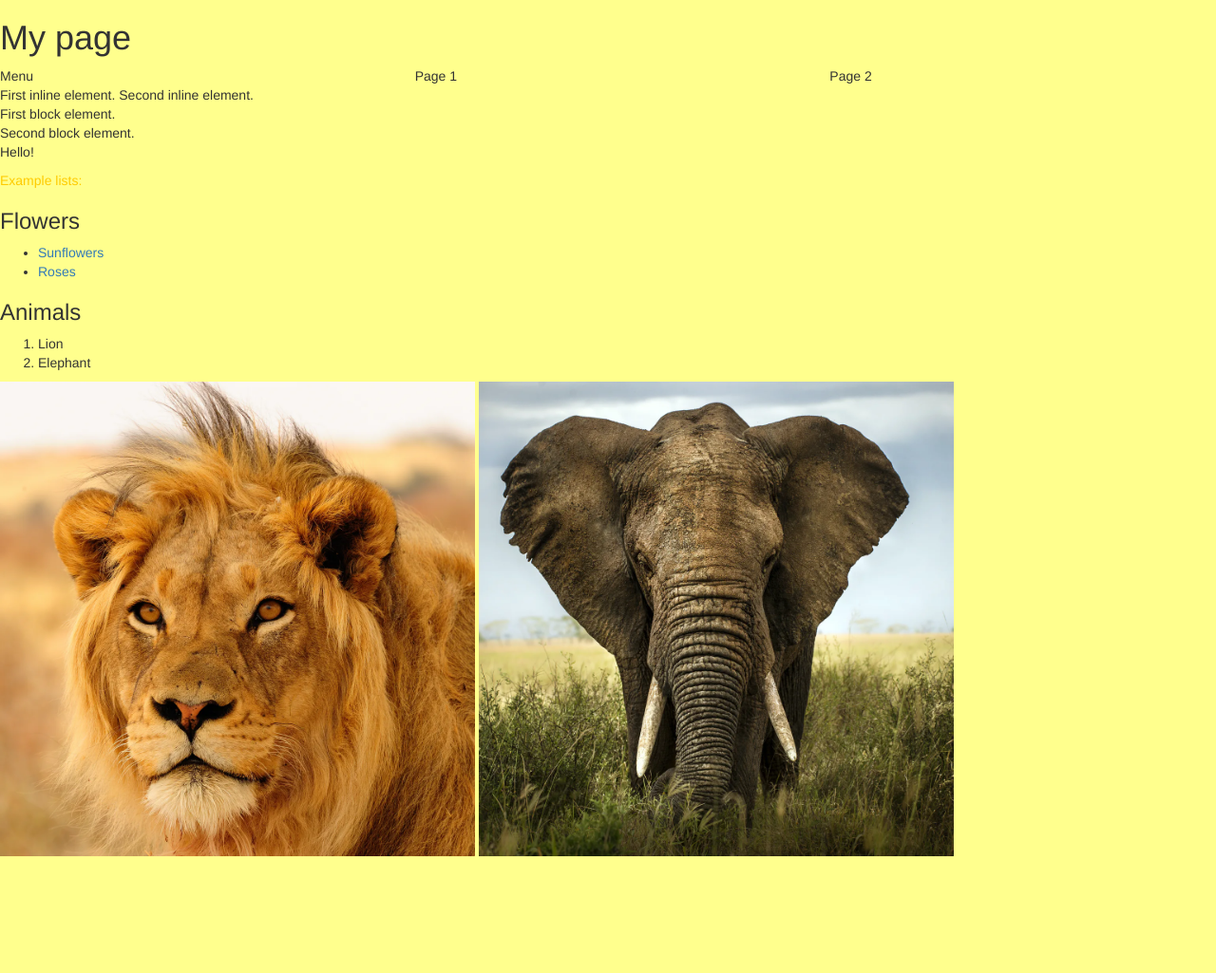
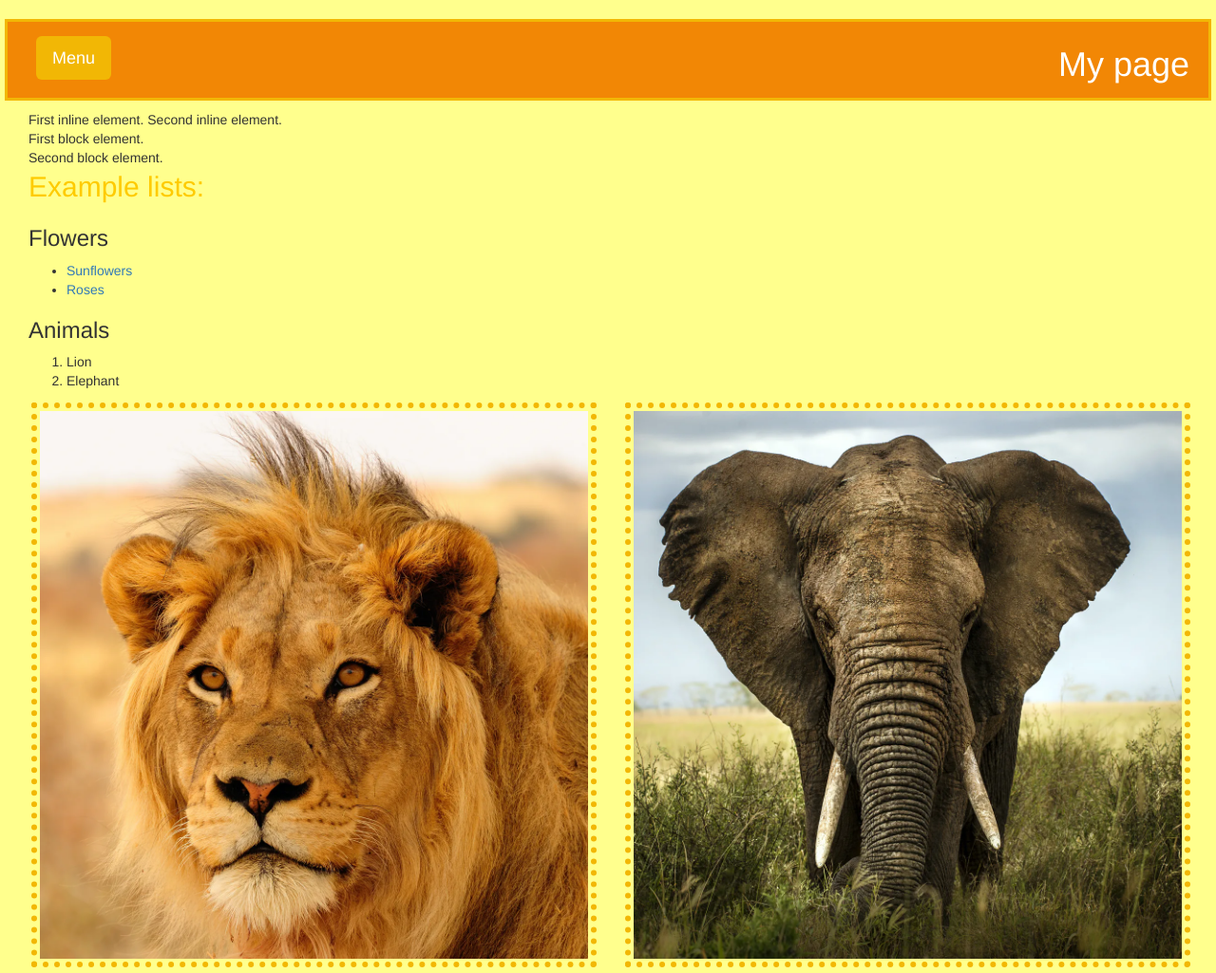
Before and after one commit to nataliapiekos/aplikacje_int, a plain HTML site: page index.html in a window 1280 px wide. Shown: the whole page at 95% size. Before the commit the page ends 902 px from the top, so only its background shows below. Drawn offline with nearby package versions, Linux system fonts and the light colour scheme.

Commit message:
Style update

```diff
--- a/index.html
+++ b/index.html
@@ -3,38 +3,35 @@
 <head>
 	<meta charset="utf-8">
 	<title>My first page</title>
+	<script src="https://cdnjs.cloudflare.com/ajax/libs/jquery/3.5.1/jquery.min.js" integrity="sha512-bLT0Qm9VnAYZDflyKcBaQ2gg0hSYNQrJ8RilYldYQ1FxQYoCLtUjuuRuZo+fjqhx/qtq/1itJ0C2ejDxltZVFg==" crossorigin="anonymous"></script>
+	<!--Bootstrap-->
 	<link rel="stylesheet" href="https://maxcdn.bootstrapcdn.com/bootstrap/3.3.7/css/bootstrap.min.css" integrity="sha384-BVYiiSIFeK1dGmJRAkycuHAHRg32OmUcww7on3RYdg4Va+PmSTsz/K68vbdEjh4u" crossorigin="anonymous">
 	<link rel="stylesheet" href="https://maxcdn.bootstrapcdn.com/bootstrap/3.3.7/css/bootstrap-theme.min.css" integrity="sha384-rHyoN1iRsVXV4nD0JutlnGaslCJuC7uwjduW9SVrLvRYooPp2bWYgmgJQIXwl/Sp" crossorigin="anonymous">
 	<script src="https://maxcdn.bootstrapcdn.com/bootstrap/3.3.7/js/bootstrap.min.js" integrity="sha384-Tc5IQib027qvyjSMfHjOMaLkfuWVxZxUPnCJA7l2mCWNIpG9mGCD8wGNIcPD7Txa" crossorigin="anonymous"></script>
-	<style>
-		body {
-			background-color: #FFFF8D;
-		}
-		#akapit {
-			color: #FECB00;
-		}
-	</style>
+	<!--My external stylesheets-->
+	<link rel="stylesheet" type="text/css" href="style.css">
 </head>
 <body>
 	<main>
+		<div id="menu" class="row">
+			<div class="dropdown col-sm-4 col-lg-4">
+	  			<button id="menu-btn" class="btn btn-secondary btn-lg dropdown-toggle" type="button" id="dropdownMenuButton" data-toggle="dropdown" aria-haspopup="true" aria-expanded="false">
+	  				Menu
+	 			</button>
+	  			<div  id="menu-list" class="dropdown-menu" aria-labelledby="dropdownMenuButton">
+	    			<a class="dropdown-item" href="#">Page 1</a><br>
+	    			<a class="dropdown-item" href="#">Page 2</a><br>
+	    			<a class="dropdown-item" href="#">Page 3</a>
+	  			</div>
+	  		</div>
+			<header class="col-sm-8 col-lg-8">
 				<h1>My page</h1>
-		<div class="row">
-  			<div class="col-sm-12 col-lg-4">Menu</div>
-  			<div class="col-sm-12 col-lg-4">Page 1</div>
-  			<div class="col-sm-12 col-lg-4">Page 2</div>
+			</header>
 		</div>
-		<!--<div class="alert alert-primary" role="alert">
-			This is alert
-		</div>
-		<div class="alert alert-danger" role="alert">
-		This is also alert
-		</div>
-		<button class="btn btn-info">Przycisk z klasą .btn .btn-info</button>
-		<button>Przycisk podstawowy bez bootstrapa</button>-->
+		<section>
 			<span>First inline element.</span> <span>Second inline element.</span>
 			<div>First block element.</div><div>Second block element.</div>
-		<p>Hello!</p>
-		<p id="akapit">Example lists:</p>
+			<p id="paragraph">Example lists:</p>
 			<h3>Flowers</h3>
 			<ul>
 				<li><a href="https://www.almanac.com/plant/sunflowers">Sunflowers</a></li>
@@ -45,8 +42,16 @@
 				<li>Lion</li>
 				<li>Elephant</li>
 			</ol>
-		<img src="lion.jpg" width="500" height="500">
-		<img src="elephant.jpg" width="500" height="500">
+			<div class="row">
+				<div class="col-sm-12 col-lg-6">
+					<img src="lion.jpg" alt="lion">
+				</div>
+				<div class="col-sm-12 col-lg-6">
+					<img src="elephant.jpg" alt="elephant">
+				</div>
+
+			</div>
+		</section>
 	</main>
 </body>
 </html>
--- /dev/null
+++ b/style.css
@@ -0,0 +1,64 @@
+body {
+	background-color: #FFFF8D;
+}
+
+main {
+	margin: 10px;
+	padding: 10px;
+}
+
+#menu {
+	background-color: #F28705;
+	border: 3px solid #F2B705;
+	padding: 5px;
+	vertical-align: middle;
+}
+
+#menu-btn {
+	margin: 10px;
+	background-color: #F2B705;
+	color: white;
+}
+
+#menu-btn:hover {
+	background-color: #D93D1A;
+}
+
+#menu-list {
+	background-color: #F2B705;
+	margin: 10px;
+	padding: 10px;
+}
+
+#menu-list a {
+	text-decoration: none;
+	color: white;
+}
+
+#menu-list a:hover {
+	text-decoration: underline;
+	color: white;
+}
+
+header {
+	vertical-align: middle;
+	color: white;
+	text-align: right;
+}
+
+section {
+	padding: 10px;
+}
+
+#paragraph {
+	color: #FECB00;
+	font-size: 30px;
+}
+
+img {
+	margin: 3px;
+	padding: 3px;
+	border: 6px dotted #F2B705;
+	max-width: 100%;
+	height: auto;
+}
```
Lines whose indentation alone changed are shown as unchanged.
